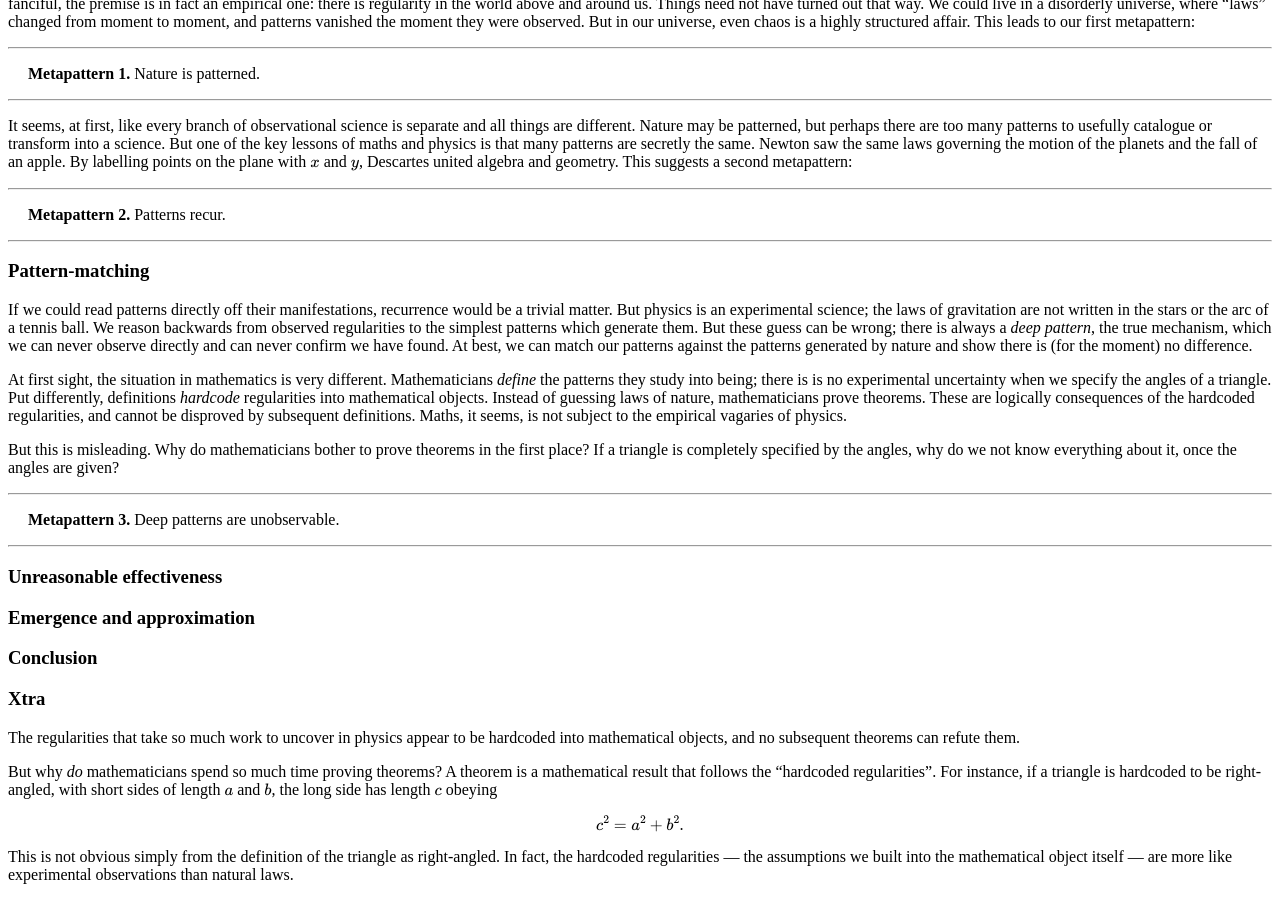
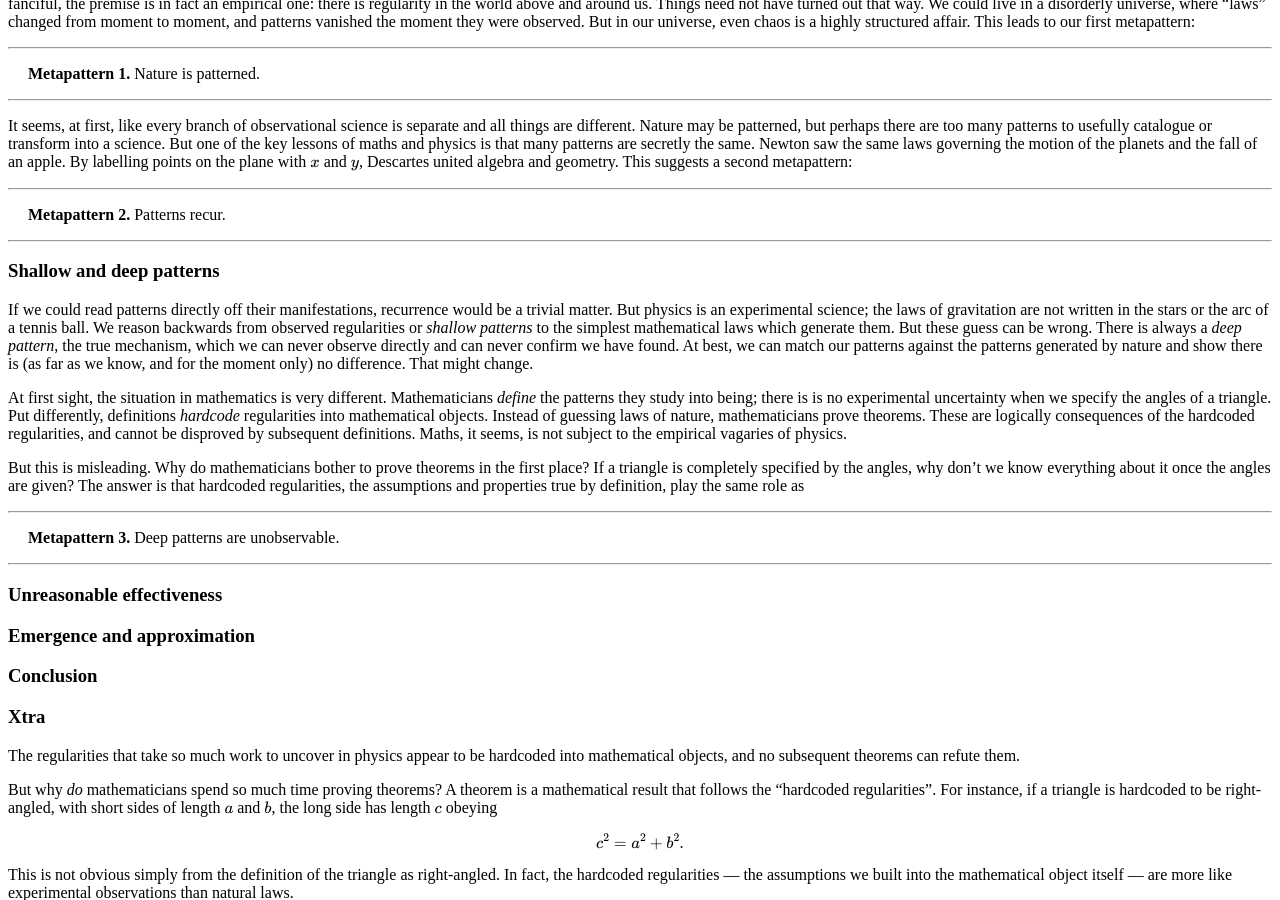
Before and after one commit to hapax/hapax.github.io, a Jekyll site: the page built from assets/patterns.md, in a window 1280 px wide and 900 px high, scrolled down 656 px. Built offline with Jekyll 4.4.1, drawn with Linux system fonts in a browser that asks for light colours; our own code applies the rules of GitHub Pages for plain Markdown files; formulas are drawn with MathJax 3; a script that is not in the unit is left out.

Commit message:
Update patterns.md

```diff
--- a/assets/patterns.md
+++ b/assets/patterns.md
@@ -59,19 +59,21 @@ This suggests a second metapattern:
 
 ---
 
-### Pattern-matching
+### Shallow and deep patterns
 
 If we could read patterns directly off their manifestations,
 recurrence would be a trivial matter.
 But physics is an experimental science; the laws of gravitation are
 not written in the stars or the arc of a tennis ball.
-We reason backwards from observed regularities to the simplest
-patterns which generate them.
-But these guess can be wrong; there is always a *deep pattern*, the
-true mechanism, which we can never observe directly and can never
-confirm we have found.
+We reason backwards from observed regularities or *shallow patterns*
+to the simplest mathematical laws which generate them.
+But these guess can be wrong.
+There is always a *deep pattern*, the true mechanism, which we can
+never observe directly and can never confirm we have found.
 At best, we can match our patterns against the patterns generated by
-nature and show there is (for the moment) no difference.
+nature and show there is (as far as we know, and for the moment only)
+no difference.
+That might change.
 
 At first sight, the situation in mathematics is very different.
 Mathematicians *define* the patterns they study into being; there is
@@ -86,8 +88,10 @@ Maths, it seems, is not subject to the empirical vagaries of physics.
 
 But this is misleading.
 Why do mathematicians bother to prove theorems in the first place?
-If a triangle is completely specified by the angles, why do we not
-know everything about it, once the angles are given?
+If a triangle is completely specified by the angles, why don't we know
+everything about it once the angles are given?
+The answer is that hardcoded regularities, the assumptions and
+properties true by definition, play the same role as
 
 ---
 
```
